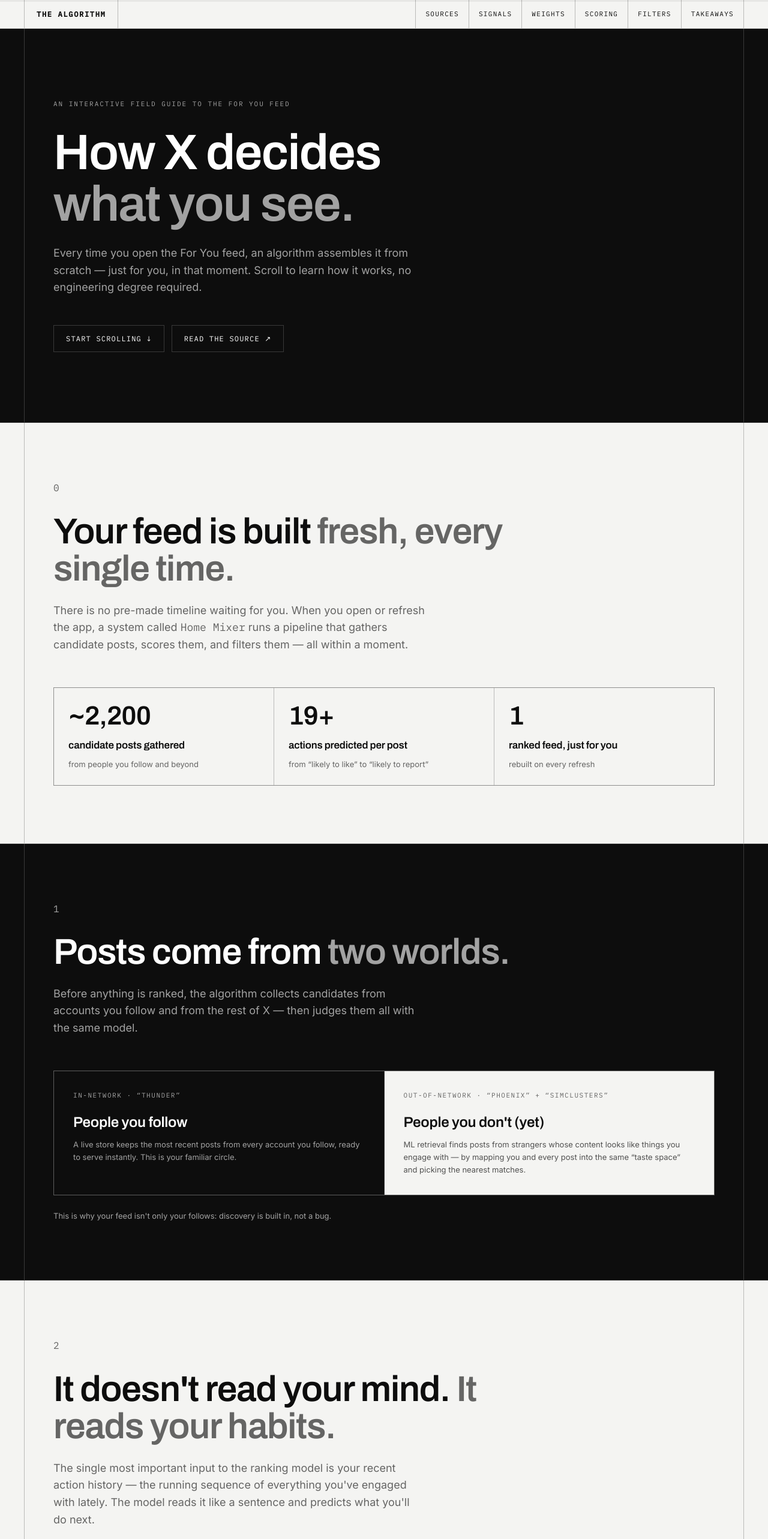
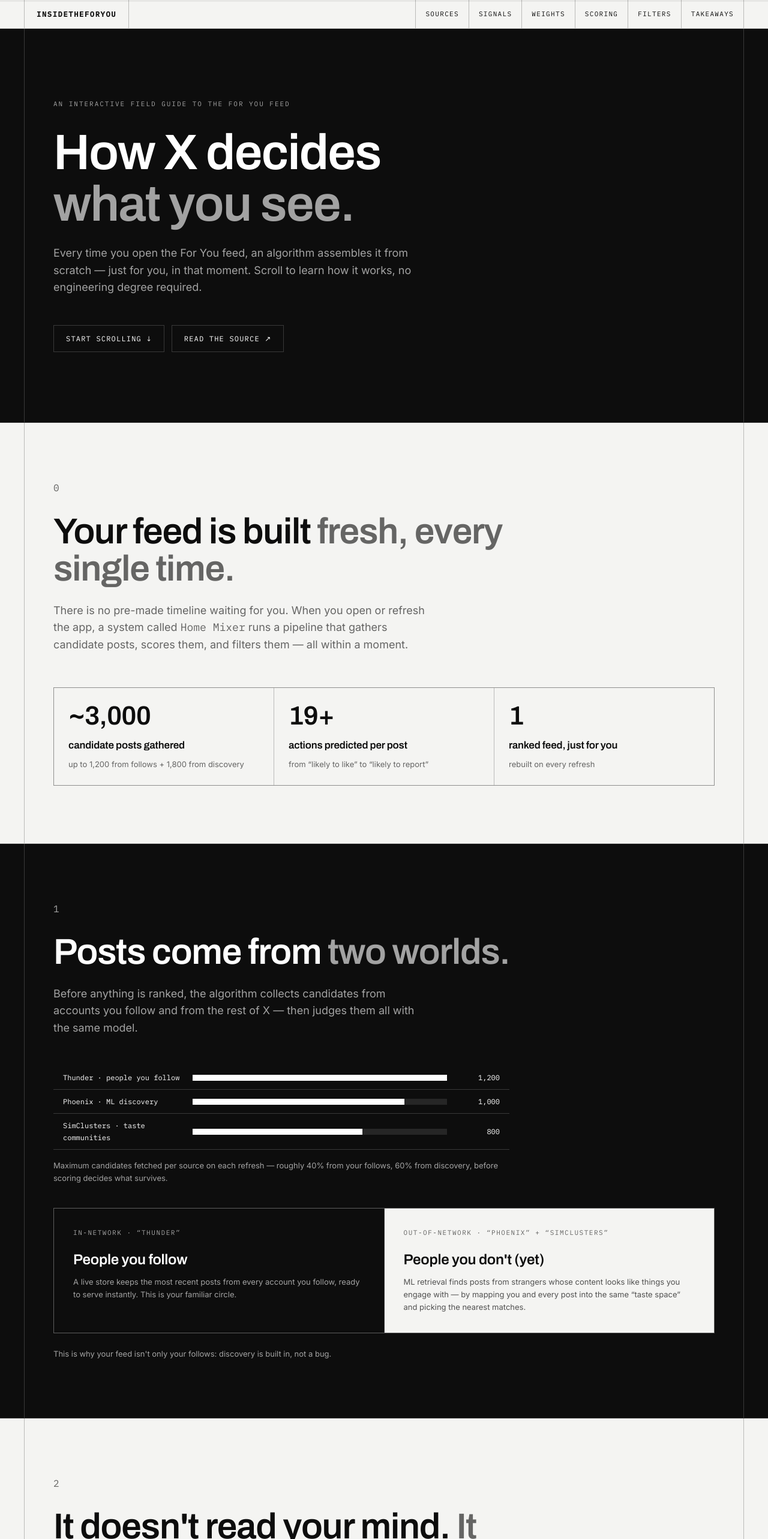
Before and after one commit to dabit3/insidetheforyou, a React (Vite) app: page / in a window 1280 px wide. Shown: the top 2566 px of the page at 60% size. Built offline with nearby package versions, Linux system fonts and the light colour scheme.

Commit message:
Rename to insidetheforyou; add candidate-source bars and adjustment multipliers
Co-Authored-By: Nader Dabit <dabit3@gmail.com>

```diff
--- a/index.html
+++ b/index.html
@@ -3,7 +3,7 @@
   <head>
     <meta charset="UTF-8" />
     <meta name="viewport" content="width=device-width, initial-scale=1.0" />
-    <title>How the X Algorithm Works</title>
+    <title>insidetheforyou — How the X Algorithm Works</title>
     <meta
       name="description"
       content="A scrollable, interactive explainer of how X's For You feed decides what you see."
--- a/package.json
+++ b/package.json
@@ -1,5 +1,5 @@
 {
-  "name": "learn-the-algorithm",
+  "name": "insidetheforyou",
   "private": true,
   "version": "0.0.0",
   "type": "module",
--- a/src/App.tsx
+++ b/src/App.tsx
@@ -49,7 +49,7 @@ function Nav() {
             borderRight: '1px solid var(--line-light)',
           }}
         >
-          The Algorithm
+          insidetheforyou
         </a>
         <div style={{ flex: 1 }} />
         {NAV.map(([label, href]) => (
@@ -137,7 +137,7 @@ function Fresh() {
       <div style={{ marginTop: 56 }}>
         <div className="cellgrid cols-3">
           {[
-            ['~2,200', 'candidate posts gathered', 'from people you follow and beyond'],
+            ['~3,000', 'candidate posts gathered', 'up to 1,200 from follows + 1,800 from discovery'],
             ['19+', 'actions predicted per post', 'from “likely to like” to “likely to report”'],
             ['1', 'ranked feed, just for you', 'rebuilt on every refresh'],
           ].map(([big, title, sub], i) => (
@@ -178,7 +178,34 @@ function Sources() {
           from the rest of X — then judges them all with the same model.
         </p>
       </Reveal>
-      <div style={{ marginTop: 56 }} className="cellgrid cols-2">
+      <div style={{ marginTop: 48, maxWidth: 760 }}>
+        {(
+          [
+            ['Thunder · people you follow', 1200],
+            ['Phoenix · ML discovery', 1000],
+            ['SimClusters · taste communities', 800],
+          ] as [string, number][]
+        ).map(([label, n], i) => (
+          <div className="weight-row" key={label}>
+            <span className="weight-label">{label}</span>
+            <div className="bar-track">
+              <motion.div
+                initial={{ width: 0 }}
+                whileInView={{ width: `${(n / 1200) * 100}%` }}
+                viewport={{ once: true, margin: '-40px' }}
+                transition={{ delay: i * 0.1, duration: 0.7, ease: 'easeOut' }}
+                style={{ height: '100%', background: '#fff' }}
+              />
+            </div>
+            <span className="weight-value">{n.toLocaleString()}</span>
+          </div>
+        ))}
+        <p className="small" style={{ marginTop: 16 }}>
+          Maximum candidates fetched per source on each refresh — roughly 40% from your follows,
+          60% from discovery, before scoring decides what survives.
+        </p>
+      </div>
+      <div style={{ marginTop: 40 }} className="cellgrid cols-2">
         <motion.div
           className="cell"
           initial={{ opacity: 0, x: -30 }}
@@ -454,7 +481,7 @@ function Footer() {
           }}
         >
           <span className="mono" style={{ fontSize: 12, letterSpacing: '0.14em' }}>
-            THE ALGORITHM, EXPLAINED
+            INSIDETHEFORYOU
           </span>
           <div style={{ display: 'flex', gap: 24 }} className="small mono">
             <a href="https://github.com/dabit3/x-algorithm" target="_blank" rel="noreferrer">
--- a/src/sections/Adjustments.tsx
+++ b/src/sections/Adjustments.tsx
@@ -1,11 +1,27 @@
 import { motion } from 'framer-motion'
 import { Reveal, Section } from '../components/Reveal'
 
-function Bars({ values, labels }: { values: number[]; labels: string[] }) {
+function Bars({
+  values,
+  labels,
+  marks,
+}: {
+  values: number[]
+  labels: string[]
+  marks?: string[]
+}) {
   return (
     <div style={{ marginTop: 20, display: 'grid', gap: 10 }}>
       {values.map((v, i) => (
-        <div key={i} style={{ display: 'grid', gridTemplateColumns: '90px 1fr', gap: 12, alignItems: 'center' }}>
+        <div
+          key={i}
+          style={{
+            display: 'grid',
+            gridTemplateColumns: marks ? '70px 1fr 48px' : '90px 1fr',
+            gap: 12,
+            alignItems: 'center',
+          }}
+        >
           <span className="mono" style={{ fontSize: 11, opacity: 0.6 }}>
             {labels[i]}
           </span>
@@ -18,6 +34,11 @@ function Bars({ values, labels }: { values: number[]; labels: string[] }) {
               style={{ height: '100%', background: 'currentColor' }}
             />
           </div>
+          {marks && (
+            <span className="mono" style={{ fontSize: 11, opacity: 0.6, textAlign: 'right' }}>
+              {marks[i]}
+            </span>
+          )}
         </div>
       ))}
     </div>
@@ -46,7 +67,11 @@ export function Adjustments() {
             Each extra post from the same author is halved in score, down to a floor — so one
             prolific account can't take over your feed.
           </p>
-          <Bars values={[1, 0.5, 0.25, 0.25]} labels={['post 1', 'post 2', 'post 3', 'post 4']} />
+          <Bars
+            values={[1, 0.5, 0.25, 0.25]}
+            labels={['post 1', 'post 2', 'post 3', 'post 4']}
+            marks={['×1.0', '×0.5', '×0.25', '×0.25']}
+          />
         </div>
         <div className="cell" style={{ padding: 28 }}>
           <span className="tag">Out-of-network discount</span>
@@ -55,7 +80,11 @@ export function Adjustments() {
             Posts from accounts you don't follow are multiplied by 0.75 — discovery has to earn
             its place against your own network.
           </p>
-          <Bars values={[1, 0.75]} labels={['followed', 'stranger']} />
+          <Bars
+            values={[1, 0.75]}
+            labels={['followed', 'stranger']}
+            marks={['×1.0', '×0.75']}
+          />
         </div>
         <div className="cell" style={{ padding: 28 }}>
           <span className="tag">New-author boost</span>
```
